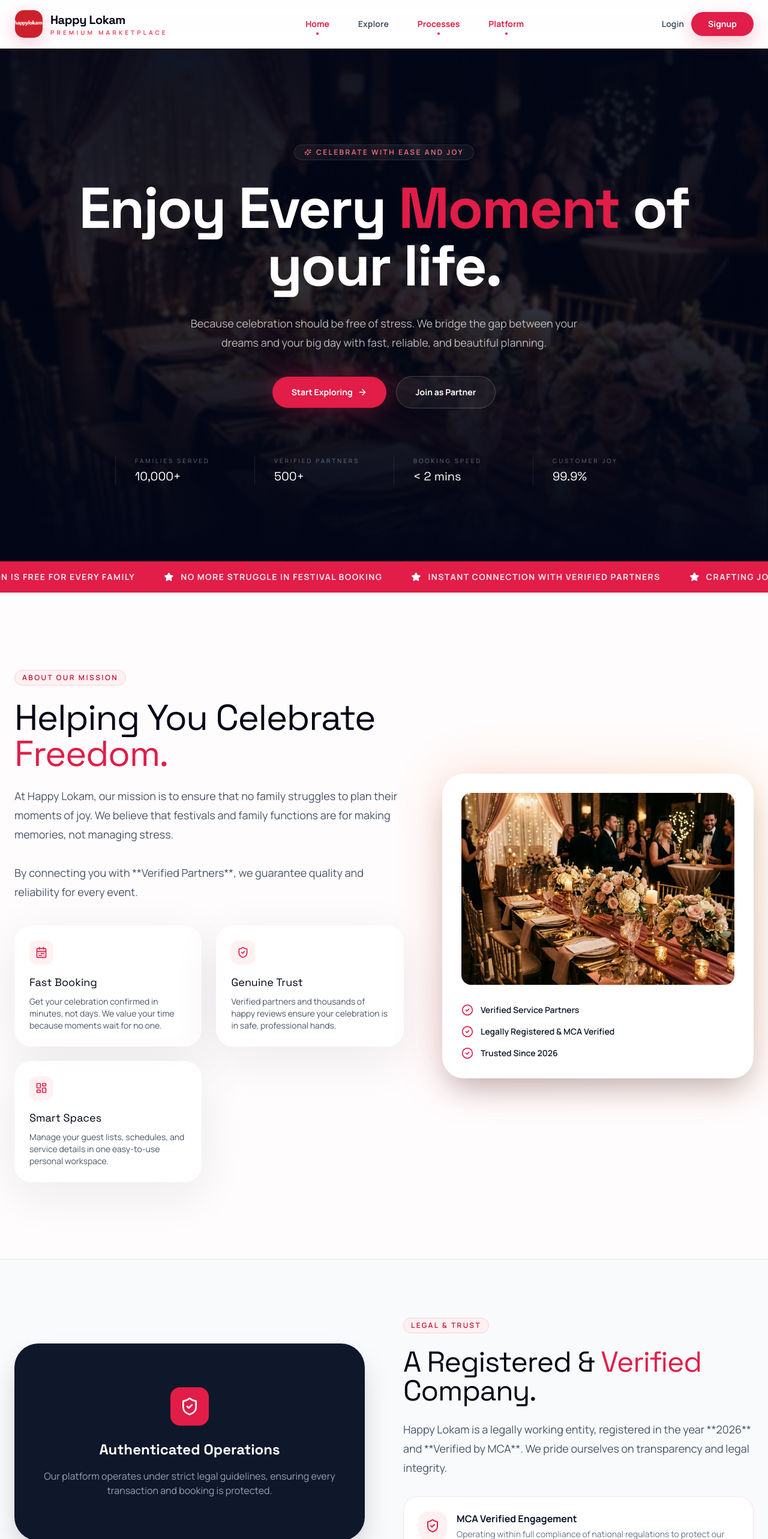
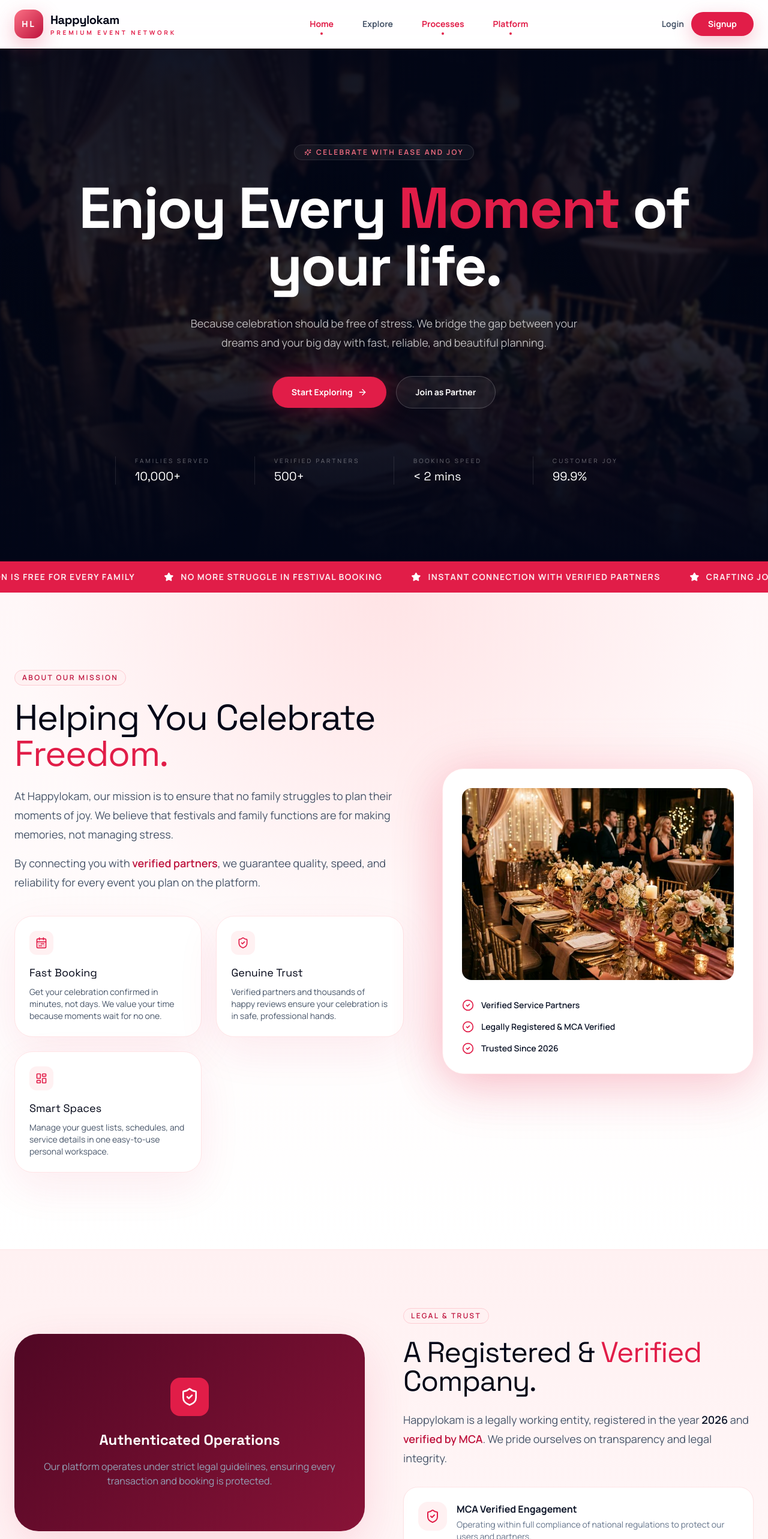
Before and after one commit to rishikeshjha1710/happylokamweb, a Next.js app: page / in a window 1280 px wide. Shown: the top 2566 px of the page at 60% size. Built offline with nearby package versions, Linux system fonts and the light colour scheme; no server answers.

Commit message:
Polish homepage brand and preserve live dashboard flows

```diff
--- a/src/app/layout.tsx
+++ b/src/app/layout.tsx
@@ -17,14 +17,14 @@ const displayFont = Space_Grotesk({
 
 export const metadata: Metadata = {
   title: {
-    default: 'Happy Lokam ',
-    template: '%s | Happy Lokam '
+    default: 'Happylokam',
+    template: '%s | Happylokam'
   },
   description: 'Premium event booking platform for users, vendors, and admins with secure bookings, polished dashboards, and commerce-ready operations.',
-  applicationName: 'Happy Lokam ',
-  keywords: ['event booking platform', 'vendor marketplace', 'wedding planning', 'event services', 'Happy Lokam'],
+  applicationName: 'Happylokam',
+  keywords: ['event booking platform', 'vendor marketplace', 'wedding planning', 'event services', 'Happylokam'],
   openGraph: {
-    title: 'Happy Lokam ',
+    title: 'Happylokam',
     description: 'Secure event discovery, booking, vendor operations, and admin control in one premium platform.',
     type: 'website'
   }
--- a/src/app/page.tsx
+++ b/src/app/page.tsx
@@ -1,5 +1,6 @@
+import Image from 'next/image';
 import Link from 'next/link';
-import { ArrowRight, CalendarRange, LayoutDashboard, ShieldCheck, Sparkles, Wallet, Star, Play, CheckCircle2 } from 'lucide-react';
+import { ArrowRight, CalendarRange, LayoutDashboard, ShieldCheck, Sparkles, Star, CheckCircle2 } from 'lucide-react';
 import { PublicServiceGrid } from '@/components/public-service-grid';
 
 const roleJourneys = [
@@ -8,21 +9,21 @@ const roleJourneys = [
     copy: 'Find the perfect setting and services for your special day. We make the struggle of searching and booking a thing of the past.',
     href: '/signup?role=USER',
     action: 'Plan your celebration',
-    accent: 'bg-rose-50'
+    accent: 'bg-[linear-gradient(180deg,#fff1f2,#ffe4e6)]'
   },
   {
     title: 'Partners',
     copy: 'Grow your business by showcasing your amazing services to families and organizers looking for quality and trust.',
     href: '/signup?role=VENDOR',
     action: 'Become a partner',
-    accent: 'bg-amber-50'
+    accent: 'bg-[linear-gradient(180deg,#fff1f2,#ffe4e6)]'
   },
   {
     title: 'Community',
     copy: 'We ensure every booking is handled with care, providing a safe and joyful environment for everyone involved.',
     href: '/login?role=USER',
     action: 'Help center',
-    accent: 'bg-slate-50'
+    accent: 'bg-[linear-gradient(180deg,#fff7f8,#fff1f2)]'
   }
 ];
 
@@ -57,10 +58,13 @@ export default function HomePage() {
       {/* Hero Section */}
       <section className="relative overflow-hidden bg-slate-950 pb-20 pt-28 md:pb-32 md:pt-40">
         <div className="absolute inset-0 z-0">
-          <img
+          <Image
             src="/hero.png"
             alt="Celebration Hero"
-            className="h-full w-full object-cover opacity-30 blur-[2px]"
+            fill
+            priority
+            sizes="100vw"
+            className="object-cover opacity-30 blur-[2px]"
           />
           <div className="absolute inset-0 bg-gradient-to-b from-slate-950/80 via-slate-950/40 to-slate-950" />
         </div>
@@ -130,22 +134,30 @@ export default function HomePage() {
       </section>
 
       {/* About Section */}
-      <section id="about" className="mx-auto max-w-7xl px-6 py-24 lg:py-32">
+      <section
+        id="about"
+        className="bg-[radial-gradient(circle_at_top,#ffe4e6,transparent_48%),linear-gradient(180deg,#fff7f8,#ffffff)] py-24 lg:py-32"
+      >
+        <div className="mx-auto max-w-7xl px-6">
         <div className="grid gap-16 lg:grid-cols-[1fr_0.8fr] lg:items-center">
           <div>
-            <span className="pill">About Our Mission</span>
+            <span className="pill border-rose-200 bg-white text-rose-700">About Our Mission</span>
             <h2 className="mt-6 font-display text-4xl tracking-tight text-slate-950 md:text-6xl">
               Helping You Celebrate <span className="text-rose-600">Freedom.</span>
             </h2>
             <p className="mt-6 text-lg leading-8 text-slate-600">
-              At Happy Lokam, our mission is to ensure that no family struggles to plan their moments of joy. We believe that festivals and family functions are for making memories, not managing stress.
-              <br/><br/>
-              By connecting you with **Verified Partners**, we guarantee quality and reliability for every event.
+              At Happylokam, our mission is to ensure that no family struggles to plan their moments of joy. We believe that festivals and family functions are for making memories, not managing stress.
+            </p>
+            <p className="mt-4 text-lg leading-8 text-slate-600">
+              By connecting you with <strong className="font-semibold text-rose-700">verified partners</strong>, we guarantee quality, speed, and reliability for every event you plan on the platform.
             </p>
 
             <div className="mt-10 grid gap-6 md:grid-cols-2">
               {platformPillars.map((pillar) => (
-                <div key={pillar.title} className="panel bg-white p-6 transition hover:shadow-xl">
+                <div
+                  key={pillar.title}
+                  className="rounded-[30px] border border-rose-100 bg-white p-6 shadow-[0_24px_70px_rgba(225,29,72,0.08)] transition hover:-translate-y-1 hover:shadow-[0_26px_90px_rgba(225,29,72,0.14)]"
+                >
                   <div className="flex h-10 w-10 items-center justify-center rounded-xl bg-rose-50 text-rose-600">
                     <pillar.icon className="h-5 w-5" />
                   </div>
@@ -157,9 +169,11 @@ export default function HomePage() {
           </div>
 
           <div className="relative">
-            <div className="absolute -inset-1 rounded-[40px] bg-gradient-to-tr from-rose-500 to-amber-500 opacity-20 blur-2xl" />
-            <div className="relative overflow-hidden rounded-[36px] bg-white p-8 shadow-2xl">
-              <img src="/hero.png" alt="Celebration" className="rounded-2xl h-80 w-full object-cover" />
+            <div className="absolute -inset-1 rounded-[40px] bg-gradient-to-tr from-rose-500 to-rose-200 opacity-30 blur-2xl" />
+            <div className="relative overflow-hidden rounded-[36px] border border-rose-100 bg-white p-8 shadow-[0_28px_90px_rgba(225,29,72,0.12)]">
+              <div className="relative h-80 overflow-hidden rounded-2xl">
+                <Image src="/hero.png" alt="Celebration" fill sizes="(min-width: 1024px) 40rem, 100vw" className="object-cover" />
+              </div>
               <div className="mt-8 space-y-4">
                 <div className="flex items-center gap-3 text-slate-900">
                   <CheckCircle2 className="h-5 w-5 text-rose-600" />
@@ -177,15 +191,16 @@ export default function HomePage() {
             </div>
           </div>
         </div>
+        </div>
       </section>
 
       {/* Legal & Trust Section */}
-      <section className="bg-slate-50 border-y border-slate-200 py-24">
+      <section className="border-y border-rose-100 bg-[linear-gradient(180deg,#fff1f2,#fff7f8)] py-24">
         <div className="mx-auto max-w-7xl px-6">
           <div className="grid gap-16 lg:grid-cols-2 lg:items-center">
             <div className="order-2 lg:order-1">
-              <div className="relative aspect-video overflow-hidden rounded-[40px] shadow-2xl">
-                 <div className="absolute inset-0 bg-slate-900 flex items-center justify-center p-8 text-center text-white">
+              <div className="relative aspect-video overflow-hidden rounded-[40px] shadow-[0_28px_80px_rgba(225,29,72,0.14)]">
+                 <div className="absolute inset-0 flex items-center justify-center bg-[linear-gradient(135deg,#500724,#881337)] p-8 text-center text-white">
                     <div>
                         <div className="mx-auto mb-6 flex h-16 w-16 items-center justify-center rounded-2xl bg-rose-600">
                             <ShieldCheck className="h-8 w-8" />
@@ -197,12 +212,12 @@ export default function HomePage() {
               </div>
             </div>
             <div className="order-1 lg:order-2">
-              <span className="pill">Legal & Trust</span>
+              <span className="pill border-rose-200 bg-white text-rose-700">Legal & Trust</span>
               <h2 className="mt-6 font-display text-4xl tracking-tight text-slate-950 md:text-5xl">
                 A Registered & <span className="text-rose-600">Verified</span> Company.
               </h2>
               <p className="mt-6 text-lg leading-8 text-slate-600">
-                Happy Lokam is a legally working entity, registered in the year **2026** and **Verified by MCA**. We pride ourselves on transparency and legal integrity.
+                Happylokam is a legally working entity, registered in the year <strong className="font-semibold text-slate-900">2026</strong> and <strong className="font-semibold text-rose-700">verified by MCA</strong>. We pride ourselves on transparency and legal integrity.
               </p>
               <div className="mt-8 flex items-start gap-4 rounded-3xl border border-rose-100 bg-white p-6 shadow-sm">
                 <div className="flex h-12 w-12 shrink-0 items-center justify-center rounded-2xl bg-rose-50 text-rose-600">
@@ -219,10 +234,10 @@ export default function HomePage() {
       </section>
 
       {/* Role Journeys */}
-      <section id="journeys" className="py-24 md:py-32">
+      <section id="journeys" className="bg-[linear-gradient(180deg,#ffffff,#fff7f8)] py-24 md:py-32">
         <div className="mx-auto max-w-7xl px-6">
           <div className="text-center">
-            <span className="pill">Experience</span>
+            <span className="pill border-rose-200 bg-white text-rose-700">Experience</span>
             <h2 className="mt-5 font-display text-4xl tracking-tight text-slate-950 md:text-5xl">
               Everyone is <span className="text-rose-600">Welcome.</span>
             </h2>
@@ -230,7 +245,10 @@ export default function HomePage() {
 
           <div className="mt-16 grid gap-8 lg:grid-cols-3">
             {roleJourneys.map((journey) => (
-              <div key={journey.title} className={`panel group transition-all hover:-translate-y-2 hover:shadow-2xl ${journey.accent}`}>
+              <div
+                key={journey.title}
+                className={`group rounded-[32px] border border-rose-100 p-8 shadow-[0_22px_70px_rgba(225,29,72,0.08)] transition-all hover:-translate-y-2 hover:shadow-[0_30px_100px_rgba(225,29,72,0.14)] ${journey.accent}`}
+              >
                 <p className="text-xs font-bold uppercase tracking-[0.24em] text-rose-500">{journey.title}</p>
                 <h3 className="mt-6 font-display text-3xl tracking-tight text-slate-950">{journey.title} Hub</h3>
                 <p className="mt-4 text-base leading-7 text-slate-600">{journey.copy}</p>
@@ -245,10 +263,10 @@ export default function HomePage() {
       </section>
 
       {/* Past Celebrations Section */}
-      <section className="bg-white py-24 lg:py-32">
+      <section className="bg-[#fff7f8] py-24 lg:py-32">
         <div className="mx-auto max-w-7xl px-6">
           <div className="text-center mb-16">
-            <span className="pill">Heritage</span>
+            <span className="pill border-rose-200 bg-white text-rose-700">Heritage</span>
             <h2 className="mt-5 font-display text-4xl tracking-tight text-slate-950 md:text-5xl">
               Our Past <span className="text-rose-600">Celebrations.</span>
             </h2>
@@ -279,7 +297,13 @@ export default function HomePage() {
               }
             ].map((item, i) => (
               <div key={i} className="group relative overflow-hidden rounded-[32px] bg-slate-100 aspect-[4/5] shadow-xl hover:shadow-2xl transition-all duration-500">
-                <img src={item.image} alt={item.title} className="absolute inset-0 h-full w-full object-cover transition-transform duration-700 group-hover:scale-110" />
+                <Image
+                  src={item.image}
+                  alt={item.title}
+                  fill
+                  sizes="(min-width: 1024px) 24rem, (min-width: 768px) 50vw, 100vw"
+                  className="object-cover transition-transform duration-700 group-hover:scale-110"
+                />
                 <div className="absolute inset-0 bg-gradient-to-t from-slate-950/90 via-slate-950/20 to-transparent" />
                 <div className="absolute bottom-0 left-0 right-0 p-8">
                   <span className="inline-block rounded-full bg-rose-600/20 px-3 py-1 text-[10px] font-bold uppercase tracking-widest text-rose-400 backdrop-blur-md">
@@ -295,7 +319,7 @@ export default function HomePage() {
       </section>
 
       {/* Masterpiece Gallery Section */}
-      <section className="bg-slate-950 py-24 lg:py-32 overflow-hidden">
+      <section className="overflow-hidden bg-[linear-gradient(180deg,#3f0016,#020617)] py-24 lg:py-32">
         <div className="mx-auto max-w-7xl px-6">
           <div className="flex flex-col md:flex-row md:items-end justify-between gap-8 mb-16">
             <div className="max-w-2xl">
@@ -315,7 +339,7 @@ export default function HomePage() {
 
           <div className="grid gap-6 md:grid-cols-4 lg:grid-cols-4 aspect-[16/9] md:aspect-auto">
              <div className="md:col-span-2 md:row-span-2 relative overflow-hidden rounded-[40px] group">
-                <img src="/wedding-gallery.png" alt="Premium Service" className="h-full w-full object-cover transition-transform duration-1000 group-hover:scale-110" />
+                <Image src="/wedding-gallery.png" alt="Premium Service" fill sizes="(min-width: 1024px) 50vw, 100vw" className="object-cover transition-transform duration-1000 group-hover:scale-110" />
                 <div className="absolute inset-0 bg-slate-950/40 group-hover:bg-slate-950/20 transition-colors" />
                 <div className="absolute inset-0 p-10 flex flex-col justify-end">
                    <h3 className="font-display text-3xl text-white">Elite Wedding Planning</h3>
@@ -323,21 +347,21 @@ export default function HomePage() {
                 </div>
              </div>
              <div className="relative overflow-hidden rounded-[32px] group aspect-square">
-                <img src="/corporate-gallery.png" alt="Corporate" className="h-full w-full object-cover transition-transform duration-1000 group-hover:scale-110" />
+                <Image src="/corporate-gallery.png" alt="Corporate" fill sizes="(min-width: 1024px) 24rem, 50vw" className="object-cover transition-transform duration-1000 group-hover:scale-110" />
                 <div className="absolute inset-0 bg-slate-950/40 group-hover:bg-slate-950/20 transition-colors" />
                 <div className="absolute inset-0 p-6 flex flex-col justify-end">
                    <h3 className="font-display text-xl text-white">Corporate Excellence</h3>
                 </div>
              </div>
              <div className="relative overflow-hidden rounded-[32px] group aspect-square">
-                <img src="/hero.png" alt="Catering" className="h-full w-full object-cover transition-transform duration-1000 group-hover:scale-110" />
+                <Image src="/hero.png" alt="Catering" fill sizes="(min-width: 1024px) 24rem, 50vw" className="object-cover transition-transform duration-1000 group-hover:scale-110" />
                 <div className="absolute inset-0 bg-slate-950/40 group-hover:bg-slate-950/20 transition-colors" />
                 <div className="absolute inset-0 p-6 flex flex-col justify-end">
                    <h3 className="font-display text-xl text-white">Gourmet Catering</h3>
                 </div>
              </div>
              <div className="md:col-span-2 relative overflow-hidden rounded-[32px] group h-64 md:h-auto">
-                <img src="/hero.png" alt="Decor" className="h-full w-full object-cover transition-transform duration-1000 group-hover:scale-110" />
+                <Image src="/hero.png" alt="Decor" fill sizes="(min-width: 1024px) 50vw, 100vw" className="object-cover transition-transform duration-1000 group-hover:scale-110" />
                 <div className="absolute inset-0 bg-slate-950/40 group-hover:bg-slate-950/20 transition-colors" />
                 <div className="absolute inset-0 p-8 flex flex-col justify-end">
                    <h3 className="font-display text-2xl text-white">Bespoke Floral Decor</h3>
@@ -348,9 +372,9 @@ export default function HomePage() {
       </section>
 
       {/* Explore Grid Preview (Legacy fallback) */}
-      <section className="py-24 bg-slate-50">
+      <section id="platform" className="bg-[linear-gradient(180deg,#fff1f2,#fff7f8)] py-24">
         <div className="mx-auto max-w-7xl px-6 text-center mb-12">
-          <span className="pill">Quick Browse</span>
+          <span className="pill border-rose-200 bg-white text-rose-700">Quick Browse</span>
           <h2 className="mt-5 font-display text-4xl tracking-tight text-slate-950 md:text-5xl">
             Live <span className="text-rose-600">Marketplace</span> Feed.
           </h2>
--- a/src/components/site-shell.tsx
+++ b/src/components/site-shell.tsx
@@ -1,11 +1,10 @@
 'use client';
 
 import Link from 'next/link';
-import Image from 'next/image';
 import { PropsWithChildren, useEffect, useState } from 'react';
 import { usePathname, useRouter } from 'next/navigation';
 import { getDashboardPathForRole, logoutSession, readStoredSession, SessionRole } from '@/lib/auth';
-import { ArrowUpRight, Github, Instagram, ShieldCheck, Store, Twitter, UserCircle } from 'lucide-react';
+import { Github, Instagram, ShieldCheck, Store, Twitter, UserCircle } from 'lucide-react';
 
 const navLinks = [
   { href: '/', label: 'Home' },
@@ -25,6 +24,20 @@ const socialLinks = [
   { href: 'https://www.instagram.com', label: 'Open Instagram', icon: Instagram },
   { href: 'https://github.com', label: 'Open GitHub', icon: Github }
 ] as const;
+
+function BrandMark({ compact = false }: { compact?: boolean }) {
+  return (
+    <div className="flex items-center gap-3">
+      <div className="flex h-12 w-12 items-center justify-center rounded-2xl bg-[linear-gradient(135deg,#fb7185,#be123c)] text-sm font-black uppercase tracking-[0.2em] text-white shadow-[0_12px_35px_rgba(225,29,72,0.28)]">
+        HL
+      </div>
+      <div className={compact ? '' : 'hidden sm:block'}>
+        <p className="font-display text-xl font-black tracking-tight text-slate-950">Happylokam</p>
+        <p className="text-[10px] font-bold uppercase tracking-[0.38em] text-rose-600">Premium Event Network</p>
+      </div>
+    </div>
+  );
+}
 
 function getExploreHref(role: SessionRole | null) {
   if (role === 'USER') {
@@ -51,23 +64,52 @@ export function SiteShell({ children }: PropsWithChildren) {
   useEffect(() => {
     const session = readStoredSession();
     setRole(session.role);
-    setCurrentTab(typeof window === 'undefined' ? null : new URLSearchParams(window.location.search).get('tab'));
+    if (typeof window !== 'undefined') {
+      setCurrentTab(new URLSearchParams(window.location.search).get('tab'));
+    }
   }, [pathname]);
 
+  useEffect(() => {
+    if (typeof window === 'undefined') {
+      return undefined;
+    }
+
+    const syncTab = () => setCurrentTab(new URLSearchParams(window.location.search).get('tab'));
+    const navigationEvent = 'happylokam:navigation';
+    const originalPushState = window.history.pushState.bind(window.history);
+    const originalReplaceState = window.history.replaceState.bind(window.history);
+
+    window.history.pushState = function pushState(...args) {
+      originalPushState(...args);
+      window.dispatchEvent(new Event(navigationEvent));
+    };
+
+    window.history.replaceState = function replaceState(...args) {
+      originalReplaceState(...args);
+      window.dispatchEvent(new Event(navigationEvent));
+    };
+
+    window.addEventListener('popstate', syncTab);
+    window.addEventListener(navigationEvent, syncTab);
+    syncTab();
+
+    return () => {
+      window.history.pushState = originalPushState;
+      window.history.replaceState = originalReplaceState;
+      window.removeEventListener('popstate', syncTab);
+      window.removeEventListener(navigationEvent, syncTab);
+    };
+  }, []);
+
   const workspaceHref = getDashboardPathForRole(role);
+  const exploreHref = getExploreHref(role);
 
   return (
     <div className="min-h-screen bg-[#fffcfd] text-slate-900 selection:bg-rose-100 selection:text-rose-900">
       <header className="sticky top-0 z-50 w-full border-b border-rose-100/50 bg-white/70 backdrop-blur-xl">
         <div className="mx-auto flex h-20 max-w-7xl items-center justify-between px-6">
           <Link href="/" className="group flex items-center gap-3">
-            <div className="relative flex h-12 w-12 items-center justify-center overflow-hidden rounded-2xl border border-rose-100 bg-white shadow-[0_8px_30px_rgba(225,29,72,0.22)] transition-transform group-hover:scale-105">
-              <Image src="/logo.jpg" alt="Happy Lokam logo" fill sizes="48px" className="object-cover" />
-            </div>
-            <div className="hidden sm:block">
-              <p className="font-display text-xl font-bold tracking-tight text-slate-950">Happy Lokam</p>
-              <p className="text-[10px] font-bold uppercase tracking-[0.4em] text-rose-500">Premium Marketplace</p>
-            </div>
+            <BrandMark />
           </Link>
 
           <nav className="hidden items-center gap-2 lg:flex">
@@ -115,7 +157,6 @@ export function SiteShell({ children }: PropsWithChildren) {
                         <Icon className="h-5 w-5" />
                       </div>
                       <div className="hidden flex-col text-left md:flex">
-                        <span className="text-[10px] font-bold uppercase tracking-widest text-rose-600"></span>
                         <span className="text-sm font-bold text-slate-900">{action.label}</span>
                       </div>
                     </Link>
@@ -160,10 +201,7 @@ export function SiteShell({ children }: PropsWithChildren) {
           <div className="grid gap-12 lg:grid-cols-4 lg:gap-8">
             <div className="col-span-2">
               <Link href="/" className="flex items-center gap-3">
-                <div className="relative flex h-10 w-10 items-center justify-center overflow-hidden rounded-xl border border-rose-100 bg-white">
-                  <Image src="/logo.jpg" alt="Happy Lokam logo" fill sizes="40px" className="object-cover" />
-                </div>
-                <p className="font-display text-2xl font-bold tracking-tight">Happy Lokam</p>
+                <BrandMark compact />
               </Link>
               <p className="mt-6 max-w-md text-base leading-8 text-slate-600">
                 Celebration is a fundamental human joy. We exist to ensure that every family can celebrate their milestones without the struggle of complex planning and slow bookings.
@@ -187,21 +225,21 @@ export function SiteShell({ children }: PropsWithChildren) {
             <div>
               <p className="text-sm font-bold uppercase tracking-[0.2em] text-rose-500">Plan</p>
               <ul className="mt-6 space-y-4 text-sm font-medium text-slate-600">
-                <li><Link href="/explore" className="hover:text-rose-600">Explore Services</Link></li>
+                <li><Link href={exploreHref} className="hover:text-rose-600">Explore Services</Link></li>
                 <li><Link href="/signup?role=USER" className="hover:text-rose-600">User Signup</Link></li>
                 <li><Link href="/login?role=USER" className="hover:text-rose-600">User Login</Link></li>
                 <li><Link href="/#about" className="hover:text-rose-600">About Our Mission</Link></li>
+                <li><Link href="/#platform" className="hover:text-rose-600">Platform Highlights</Link></li>
               </ul>
             </div>
 
             <div>
               <p className="text-sm font-bold uppercase tracking-[0.2em] text-rose-500">Account</p>
               <ul className="mt-6 space-y-4 text-sm font-medium text-slate-600">
-
                 <li className="pt-2"><div className="h-px bg-rose-50" /></li>
-                <li><Link href="/signup?role=PARTNER" className="hover:text-rose-600">Partner Opportunities</Link></li>
+                <li><Link href="/signup?role=PARTNER" className="hover:text-rose-600">Partner Signup</Link></li>
                 <li><Link href="/login?role=PARTNER" className="hover:text-rose-600">Partner Login</Link></li>
-                <li><Link href="/login?role=ADMIN" className="hover:text-rose-600 font-bold">Admin Headquarters</Link></li>
+                <li><Link href="/login?role=ADMIN" className="font-bold hover:text-rose-600">Admin Login</Link></li>
               </ul>
             </div>
           </div>
```
